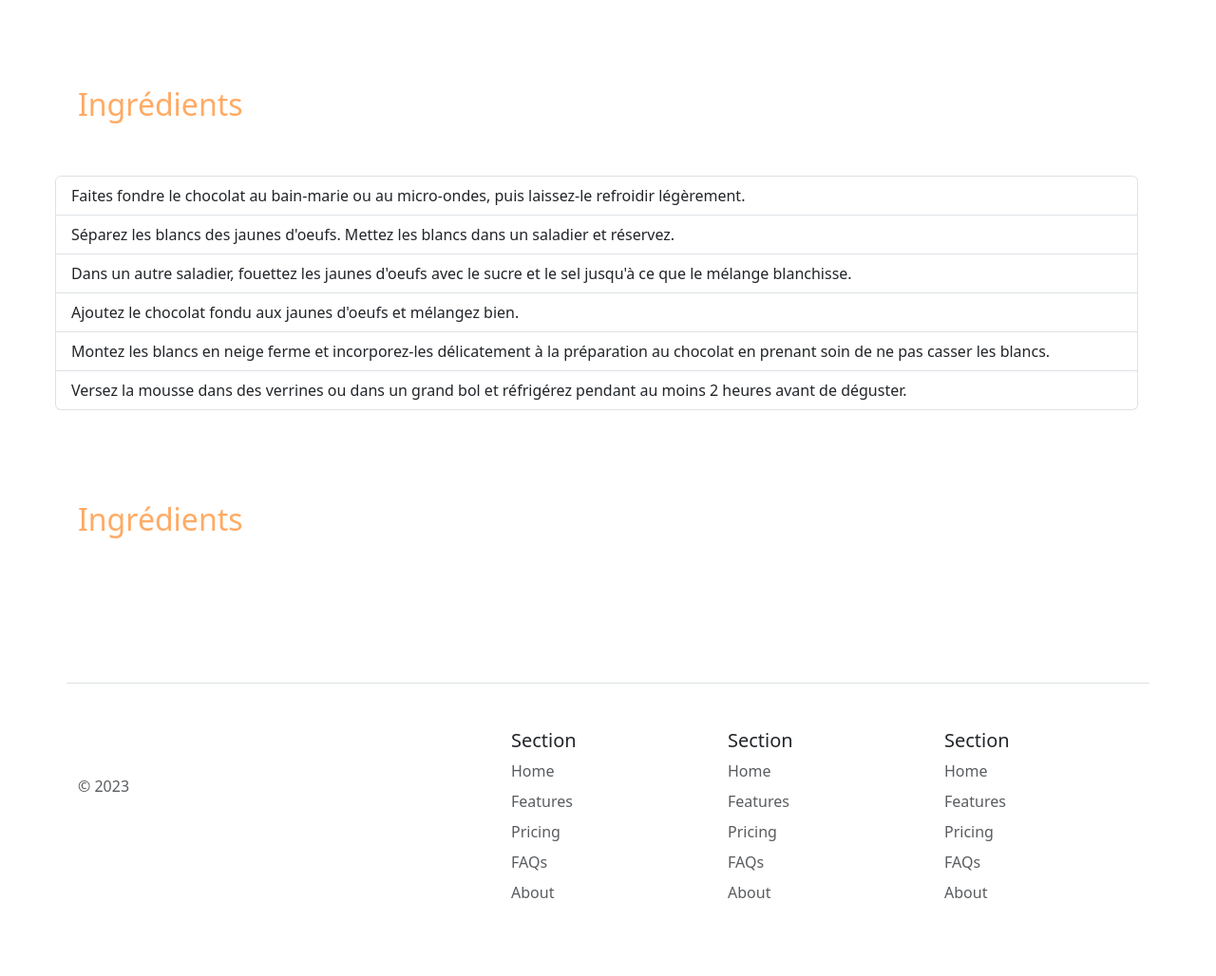
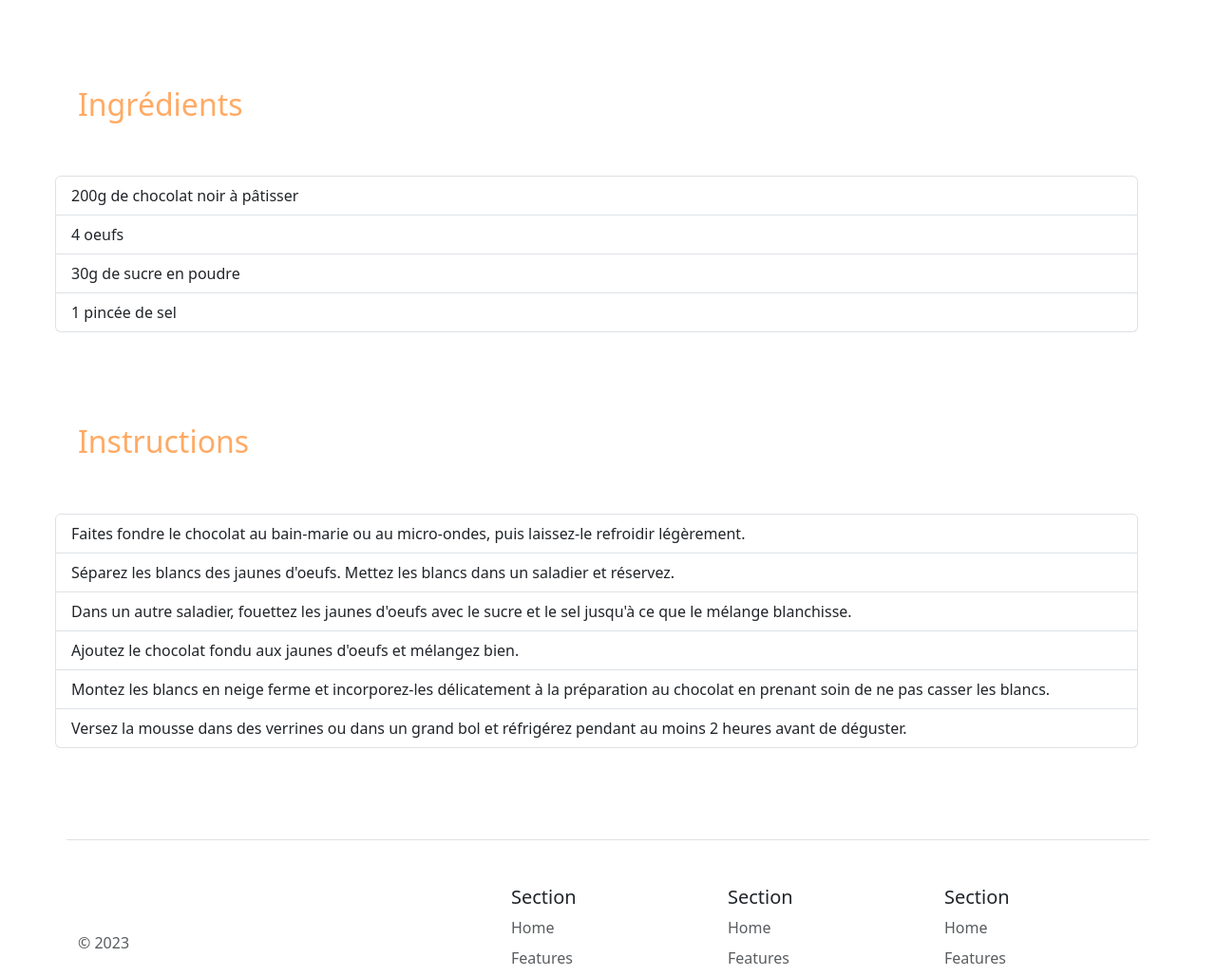
Before and after one commit to ando83/recette-cuisine-php, a PHP site: page /recette.php?id=1 in a window 1280 px wide. Shown: the part 540-1568 px from the top of the page at 95% size. Before the commit the page ends 1486 px from the top, so only its background shows below. Run offline with PHP 8.4, Linux system fonts and the light colour scheme; data comes from the database, SQL or seed files in the repository; data that the repository does not hold is empty.

Commit message:
appel de la fonction pdo

```diff
--- a/lib/recipe.php
+++ b/lib/recipe.php
@@ -4,3 +4,11 @@ $recipes = [
     ['title'=> 'gratin dauphinois', 'description'=>'Le gratin dauphinois ou pommes de terre à la dauphinoise est un plat gratiné traditionnel de la cuisine française, d\'origine dauphinoise, à base de pommes de terre et de lait.', 'image'=>'2-gratin-dauphinois.jpg'],
     ['title'=> 'salade', 'description'=>'Une salade composée ou salade mixte est une recette de cuisine à base de mélange de salade et de composition de divers ingrédients. Variante des assiettes composées, il en existe une multitude de recettes de toutes les cuisines du monde.', 'image'=>'3-salade.jpg'],
   ];
+
+
+function getRecipeById(PDO $pdo, int $id) {
+  $query = $pdo->prepare("SELECT * FROM recipes WHERE id = :id");
+  $query->bindParam(':id', $id, PDO::PARAM_INT);
+  $query->execute();
+  return $recipe = $query->fetch();
+}
--- a/recette.php
+++ b/recette.php
@@ -9,13 +9,15 @@
 
   $pdo = new PDO('mysql:dbname=cuisinea;host=localhost;charset=utf8mb4', 'root', '');
 
-  $id = $_GET['id'];
+  $id = (int)$_GET['id'];
 
-  $query = $pdo->prepare("SELECT * FROM recipes WHERE id = :id");
-  $query->bindParam(':id', $id, PDO::PARAM_INT);
-  $query->execute();
-  $recipe = $query->fetch();
+  $recipe = getRecipeById($pdo, $id);
 
+
+
+
+
+ if ($recipe) {
     if($recipe['image'] === null) {
         $imagePath = _ASSETS_IMG_PATH_.'recipe_default.jpg';
       }else {
@@ -23,8 +25,7 @@
       }
 
      $ingredients = linesToArray($recipe['ingredients']);
- $ingredients = linesToArray($recipe['instructions']);
-
+     $instructions = linesToArray($recipe['instructions']);
  ?>
 
 <div class="row flex-lg-row-reverse align-items-center g-5 py-5">
@@ -48,16 +49,21 @@
 </div>
 
 <div class="row flex-lg-row-reverse align-items-center g-5 py-5">
-    <h2>Ingrédients</h2>
-    <ol class="list-group">
+    <h2>Instructions</h2>
+    <ol class="list-group list-group-numberer">
         <?php foreach ($instructions as $key => $instruction) { ?>
             <li class="list-group-item"><?=$instruction; ?></li>
         <?php } ?>
     </ol>
 </div>
 
+<?php } else { ?>
+    <div class="row text-center">
+        <h1>Recette introuvable</h1>
+
+    </div>
+<?php } ?>
 
 <?php
-
 require_once('templates/footer.php');
 ?>
```
Lines whose indentation alone changed are shown as unchanged.
